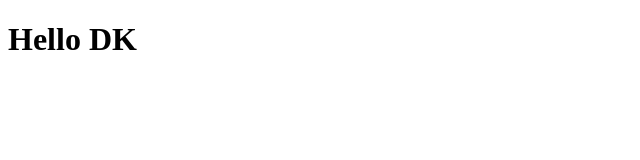
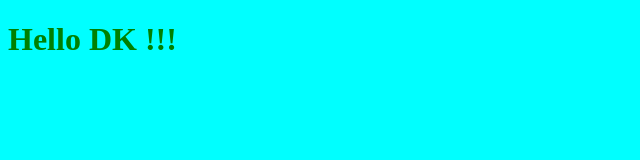
Before and after one commit to elmehdie36/myproject, a plain HTML site: page index.html in a window 1280 px wide. Shown: the whole page, without its empty margins (0-640 px from the left). Drawn offline with Linux system fonts and the light colour scheme.

Commit message:
change background color in css

```diff
--- a/index.html
+++ b/index.html
@@ -4,10 +4,11 @@
     <meta charset="UTF-8">
     <meta http-equiv="X-UA-Compatible" content="IE=edge">
     <meta name="viewport" content="width=device-width, initial-scale=1.0">
+    <link rel="stylesheet" href="style.css">
     <title>Document</title>
 </head>
 <body>
-    <h1>Hello DK</h1>
+    <h1>Hello DK !!!</h1>
 <script src="app.js"></script>
 
 
--- a/style.css
+++ b/style.css
@@ -1,3 +1,8 @@
 h1{
     color: green;
 }
+
+body{
+
+    background-color: aqua;
+}
```
